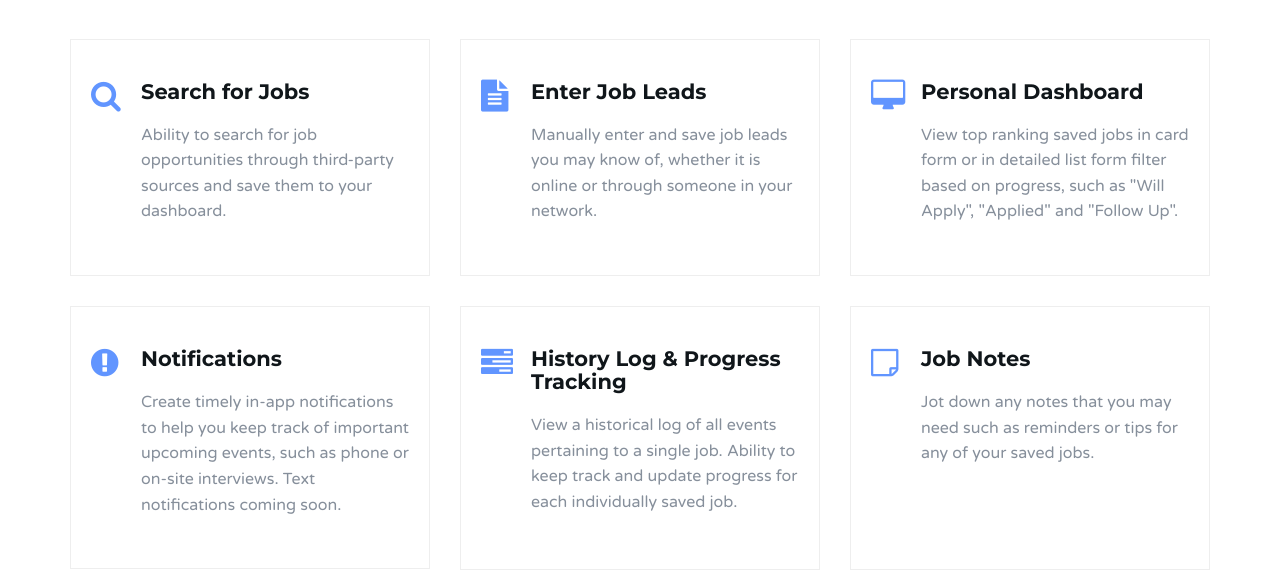
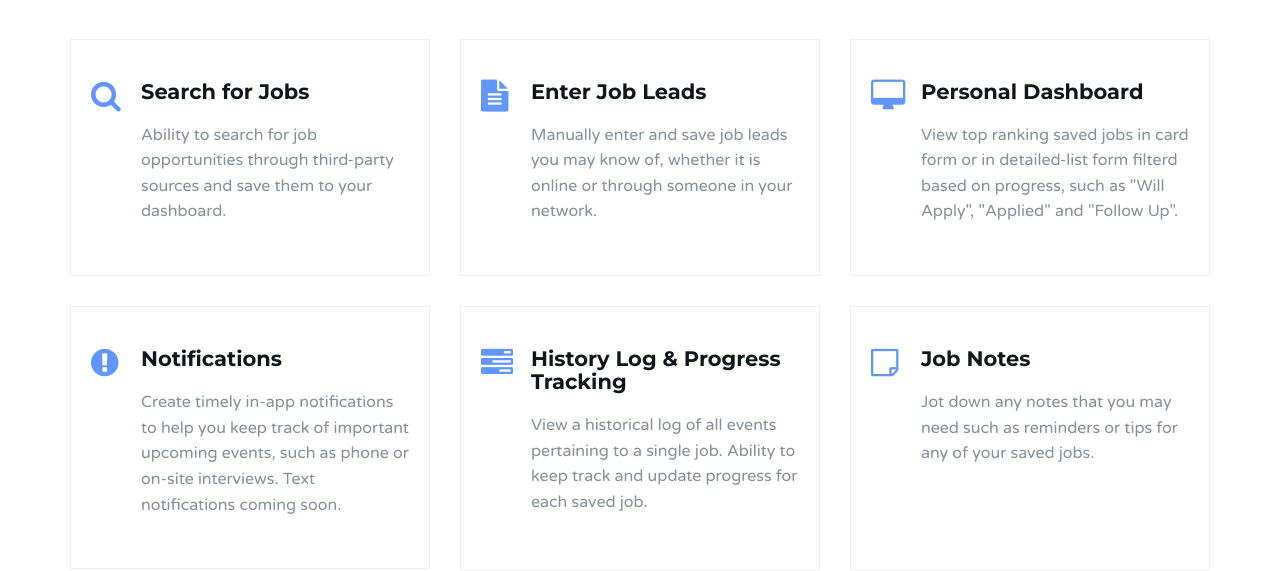
Before and after one commit to metiers/metiers_landingPage, a website: page client/public/index.html in a window 1280 px wide. Shown: the part 1020-1591 px from the top of the page. Drawn offline with Linux system fonts and the light colour scheme.

Commit message:
[fix]
Fixed some feature information.

```diff
--- a/client/public/index.html
+++ b/client/public/index.html
@@ -326,7 +326,7 @@
 					<div class="service">
 						<i class="fa fa-desktop"></i>
 						<h3>Personal Dashboard</h3>
-						<p>View top ranking saved jobs in card form or in detailed list form filter based on progress, such as "Will Apply", "Applied" and "Follow Up".</p>
+						<p>View top ranking saved jobs in card form or in detailed-list form filterd based on progress, such as "Will Apply", "Applied" and "Follow Up".</p>
 					</div>
 				</div>
 				<!-- /service -->
@@ -346,7 +346,7 @@
 					<div class="service">
 						<i class="fa fa-tasks"></i>
 						<h3>History Log & Progress Tracking</h3>
-						<p style="padding-bottom: 3px;">View a historical log of all events pertaining to a single job. Ability to keep track and update progress for each individually saved job.</p>
+						<p style="padding-bottom: 3px;">View a historical log of all events pertaining to a single job. Ability to keep track and update progress for each saved job.</p>
 					</div>
 				</div>
 				<!-- /service -->
```
